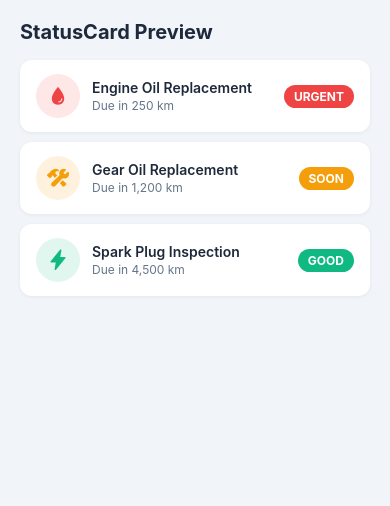
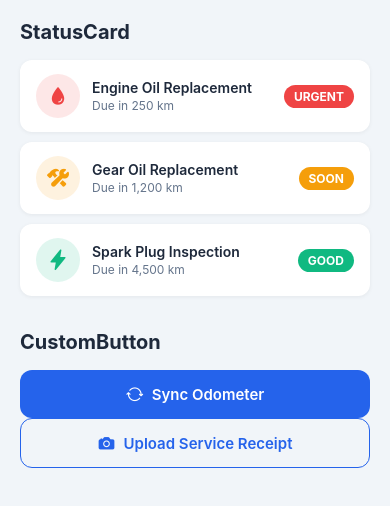
Before and after one commit to Cezzyy/Arangkada, a React Native app: screen / in a window 390 px wide. Shown: the top 506 px of the page. Built offline with nearby package versions, Linux system fonts and the light colour scheme.

Commit message:
feat: implement CustomButton component

```diff
--- a/App.tsx
+++ b/App.tsx
@@ -1,15 +1,18 @@
 import React from 'react';
-import { SafeAreaView, ScrollView, Text, StyleSheet } from 'react-native';
+import { ScrollView, Text, StyleSheet, Alert } from 'react-native';
 import { StatusBar } from 'expo-status-bar';
+import { SafeAreaProvider, SafeAreaView } from 'react-native-safe-area-context';
 import StatusCard from './src/components/StatusCard';
+import CustomButton from './src/components/CustomButton';
 
 export default function App() {
   return (
+    <SafeAreaProvider>
       <SafeAreaView style={styles.container}>
         <StatusBar style="dark" />
         <ScrollView contentContainerStyle={styles.content}>
-        <Text style={styles.heading}>StatusCard Preview</Text>
 
+          <Text style={styles.heading}>StatusCard</Text>
           <StatusCard
             title="Engine Oil Replacement"
             subtitle="Due in 250 km"
@@ -31,8 +34,23 @@ export default function App() {
             badgeColor="#10B981"
             iconName="flash"
           />
+
+          <Text style={[styles.heading, { marginTop: 24 }]}>CustomButton</Text>
+          <CustomButton
+            title="Sync Odometer"
+            onPress={() => Alert.alert('Synced', 'Odometer updated!')}
+            iconName="sync"
+          />
+          <CustomButton
+            title="Upload Service Receipt"
+            onPress={() => Alert.alert('Picker', 'Gallery would open here')}
+            variant="outline"
+            iconName="camera"
+          />
+
         </ScrollView>
       </SafeAreaView>
+    </SafeAreaProvider>
   );
 }
 
@@ -43,6 +61,7 @@ const styles = StyleSheet.create({
   },
   content: {
     padding: 20,
+    paddingBottom: 40,
   },
   heading: {
     fontSize: 20,
--- /dev/null
+++ b/src/components/CustomButton.tsx
@@ -0,0 +1,89 @@
+import React from 'react';
+import {
+  TouchableOpacity,
+  Text,
+  StyleSheet,
+  View,
+  ActivityIndicator,
+} from 'react-native';
+import { Ionicons } from '@expo/vector-icons';
+
+interface CustomButtonProps {
+  title: string;
+  onPress: () => void;
+  variant?: 'primary' | 'outline';
+  iconName?: keyof typeof Ionicons.glyphMap;
+  loading?: boolean;
+}
+
+export default function CustomButton({
+  title,
+  onPress,
+  variant = 'primary',
+  iconName,
+  loading = false,
+}: CustomButtonProps) {
+  const isPrimary = variant === 'primary';
+
+  return (
+    <TouchableOpacity
+      style={[styles.button, isPrimary ? styles.primaryButton : styles.outlineButton]}
+      onPress={onPress}
+      activeOpacity={0.75}
+      disabled={loading}
+    >
+      {loading ? (
+        <ActivityIndicator color={isPrimary ? '#FFFFFF' : '#2563EB'} />
+      ) : (
+        <View style={styles.inner}>
+          {iconName && (
+            <Ionicons
+              name={iconName}
+              size={18}
+              color={isPrimary ? '#FFFFFF' : '#2563EB'}
+              style={styles.icon}
+            />
+          )}
+          <Text style={[styles.label, isPrimary ? styles.primaryLabel : styles.outlineLabel]}>
+            {title}
+          </Text>
+        </View>
+      )}
+    </TouchableOpacity>
+  );
+}
+
+const styles = StyleSheet.create({
+  button: {
+    borderRadius: 12,
+    paddingVertical: 14,
+    paddingHorizontal: 20,
+    alignItems: 'center',
+    justifyContent: 'center',
+  },
+  primaryButton: {
+    backgroundColor: '#2563EB',
+  },
+  outlineButton: {
+    backgroundColor: 'transparent',
+    borderWidth: 1.5,
+    borderColor: '#2563EB',
+  },
+  inner: {
+    flexDirection: 'row',
+    alignItems: 'center',
+  },
+  icon: {
+    marginRight: 8,
+  },
+  label: {
+    fontSize: 15,
+    fontWeight: '600',
+  },
+  primaryLabel: {
+    color: '#FFFFFF',
+  },
+  outlineLabel: {
+    color: '#2563EB',
+  },
+});
```
Lines whose indentation alone changed are shown as unchanged.
